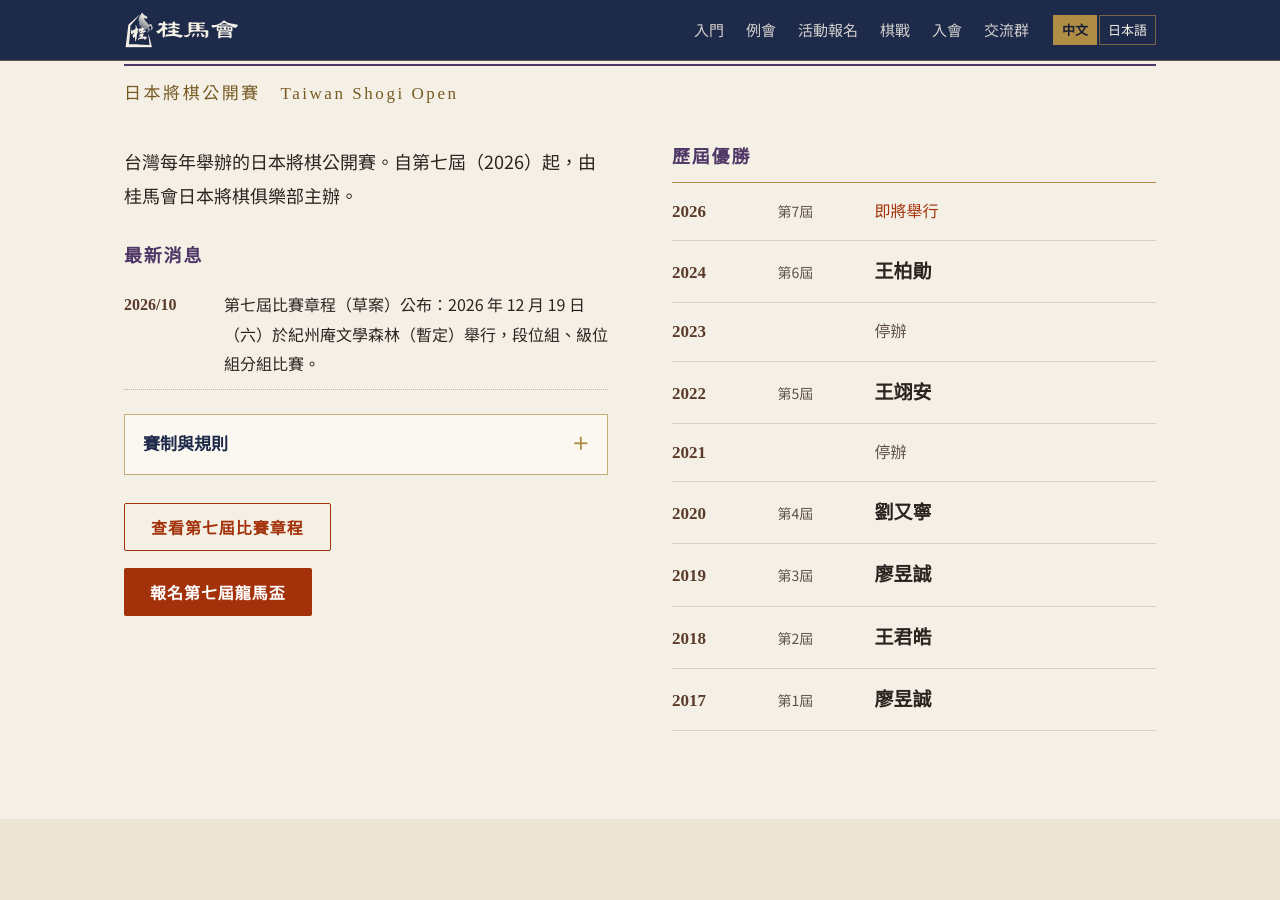
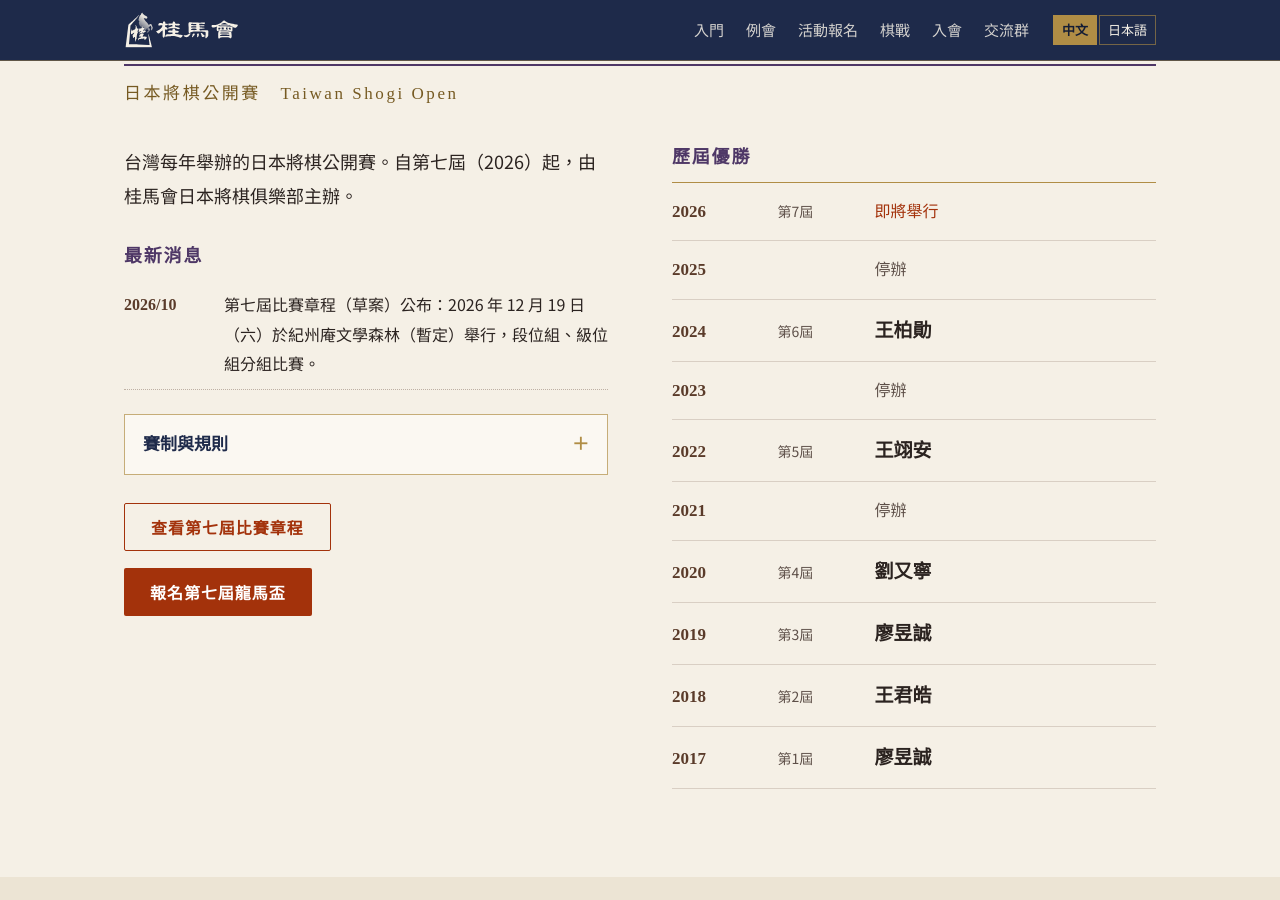
Before and after one commit to marcostseng/keima-club-site-v2, a Jekyll site: the page built from titles/index.html, in a window 1280 px wide and 900 px high, scrolled down 476 px. Built offline with Jekyll 4.4.1, drawn with Linux system fonts in a browser that asks for light colours.

Commit message:
Update titles.yml

```diff
--- a/_data/titles.yml
+++ b/_data/titles.yml
@@ -19,6 +19,7 @@
   signup: { zh: 報名第七屆龍馬盃, ja: 第7回龍馬盃に申し込む }
   results:
     - { year: "2026", ed: 7, upcoming: true }
+    - { year: "2025", cancelled: true }
     - { year: "2024", ed: 6, winner: 王柏勛 }
     - { year: "2023", cancelled: true }
     - { year: "2022", ed: 5, winner: 王翊安 }
```
